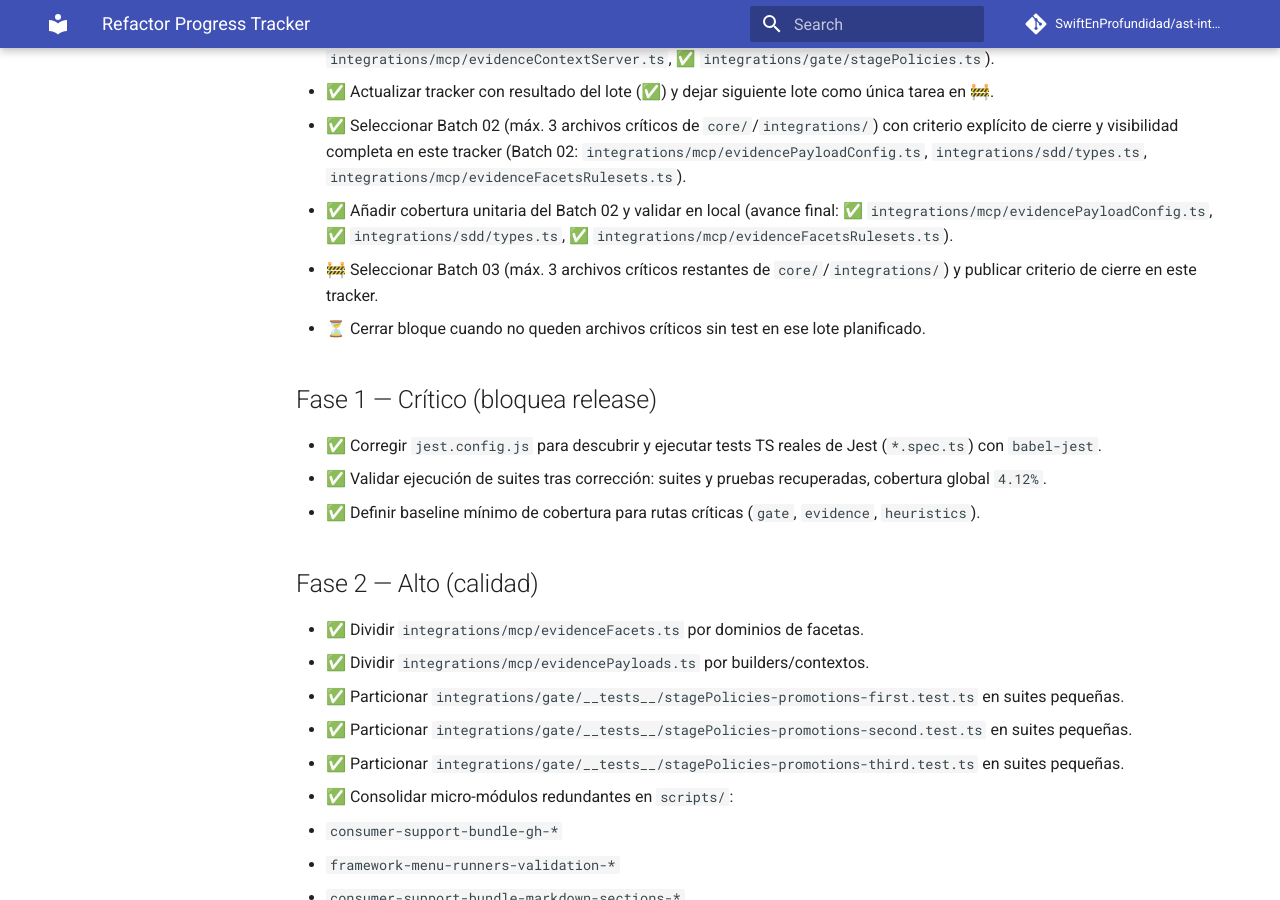
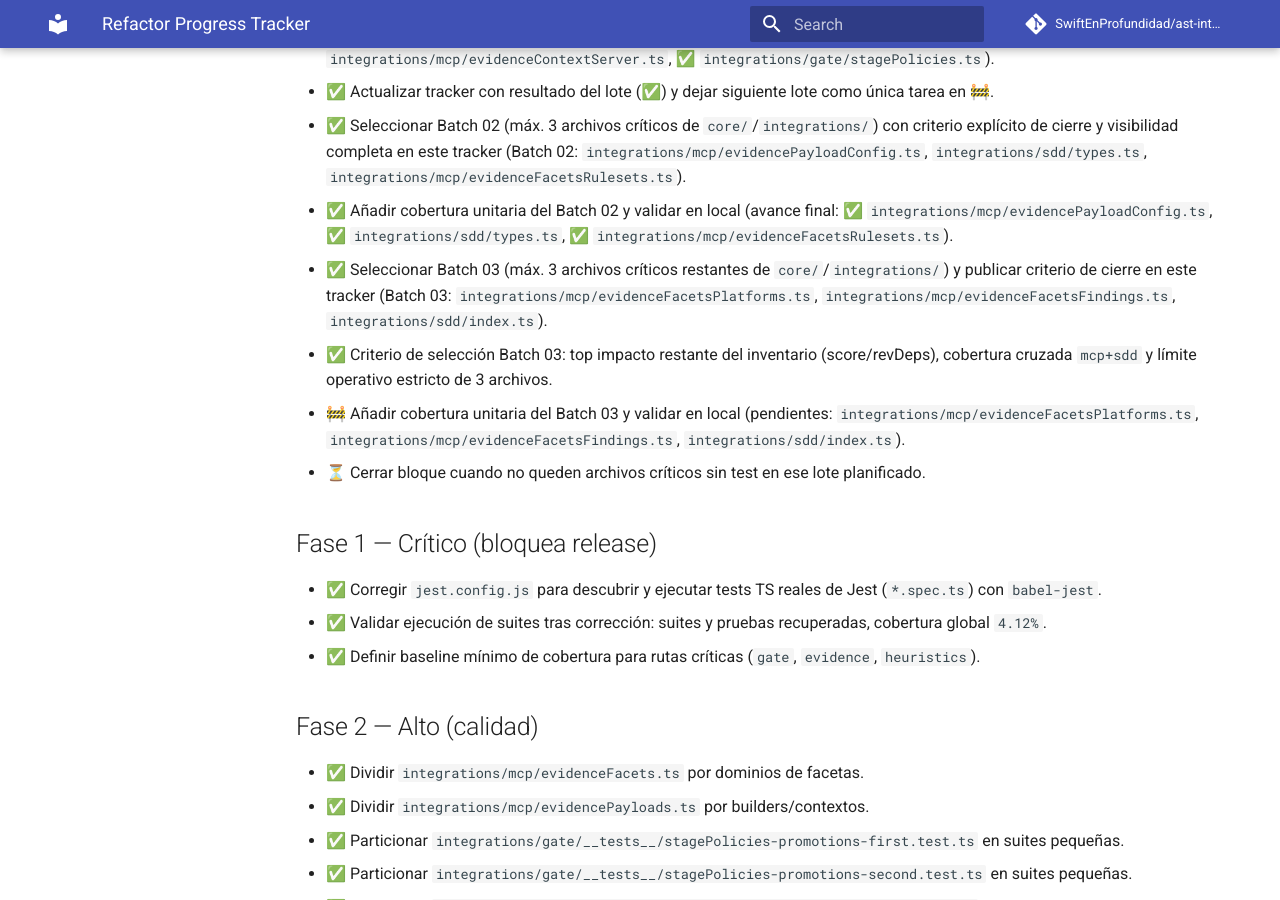
Before and after one commit to SwiftEnProfundidad/ast-intelligence-hooks, an MkDocs documentation site: the page built from docs/REFRACTOR_PROGRESS.md, in a window 1280 px wide and 900 px high, scrolled down 3545 px. Built offline with MkDocs 1.6.1 and Material for MkDocs 9.7.7, drawn with Linux system fonts in a browser that asks for light colours; comment, search, counter and statistics services are not loaded.

Commit message:
docs(tracker): select batch03 and activate coverage task

```diff
--- a/docs/REFRACTOR_PROGRESS.md
+++ b/docs/REFRACTOR_PROGRESS.md
@@ -69,7 +69,9 @@ Estado consolidado del refactor con seguimiento de tareas y evidencia del avance
 - ✅ Actualizar tracker con resultado del lote (✅) y dejar siguiente lote como única tarea en 🚧.
 - ✅ Seleccionar Batch 02 (máx. 3 archivos críticos de `core/`/`integrations/`) con criterio explícito de cierre y visibilidad completa en este tracker (Batch 02: `integrations/mcp/evidencePayloadConfig.ts`, `integrations/sdd/types.ts`, `integrations/mcp/evidenceFacetsRulesets.ts`).
 - ✅ Añadir cobertura unitaria del Batch 02 y validar en local (avance final: ✅ `integrations/mcp/evidencePayloadConfig.ts`, ✅ `integrations/sdd/types.ts`, ✅ `integrations/mcp/evidenceFacetsRulesets.ts`).
-- 🚧 Seleccionar Batch 03 (máx. 3 archivos críticos restantes de `core/`/`integrations/`) y publicar criterio de cierre en este tracker.
+- ✅ Seleccionar Batch 03 (máx. 3 archivos críticos restantes de `core/`/`integrations/`) y publicar criterio de cierre en este tracker (Batch 03: `integrations/mcp/evidenceFacetsPlatforms.ts`, `integrations/mcp/evidenceFacetsFindings.ts`, `integrations/sdd/index.ts`).
+- ✅ Criterio de selección Batch 03: top impacto restante del inventario (score/revDeps), cobertura cruzada `mcp+sdd` y límite operativo estricto de 3 archivos.
+- 🚧 Añadir cobertura unitaria del Batch 03 y validar en local (pendientes: `integrations/mcp/evidenceFacetsPlatforms.ts`, `integrations/mcp/evidenceFacetsFindings.ts`, `integrations/sdd/index.ts`).
 - ⏳ Cerrar bloque cuando no queden archivos críticos sin test en ese lote planificado.
 
 ## Fase 1 — Crítico (bloquea release)
```
